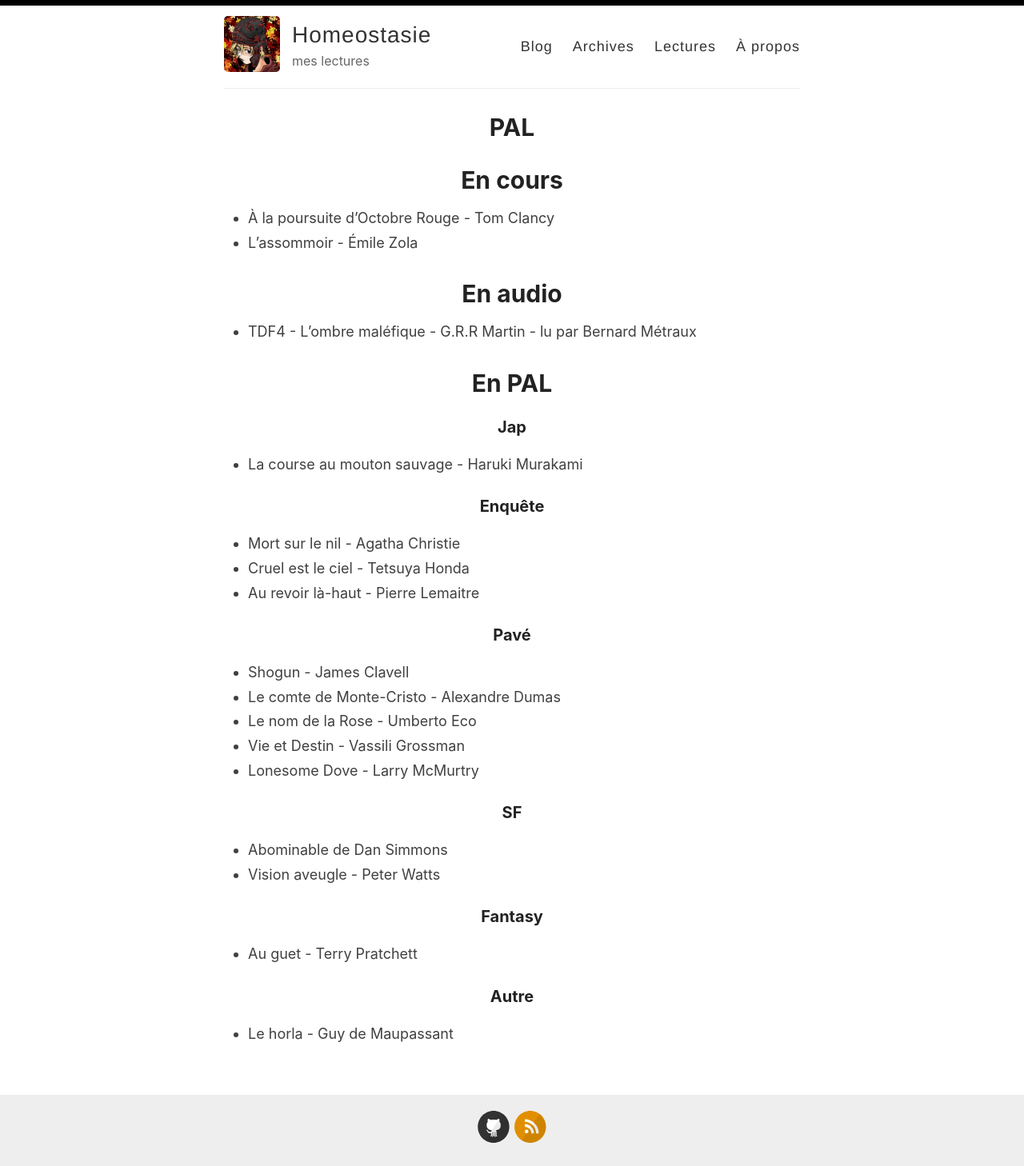
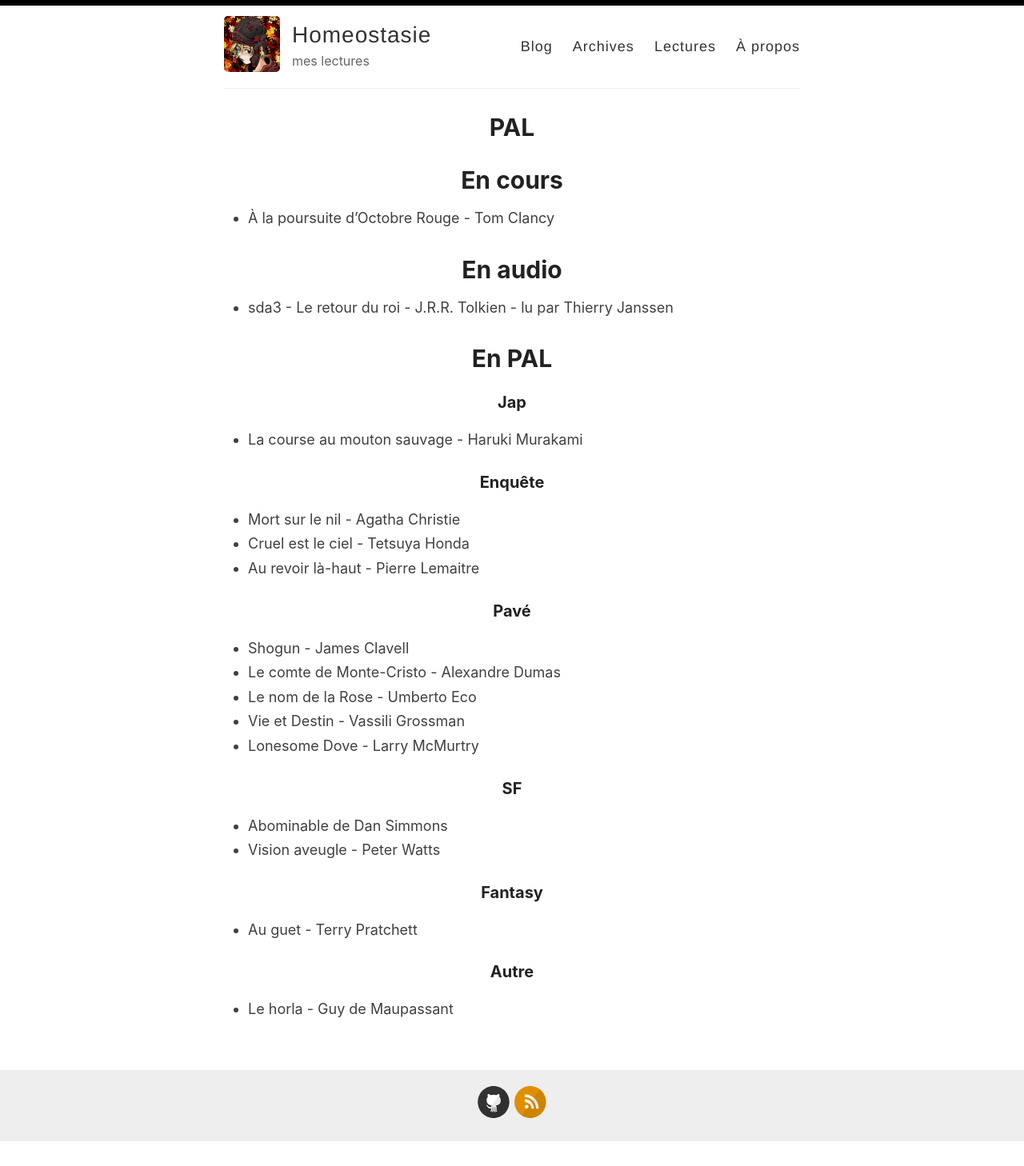
Before and after one commit to homeostasie/bouquins, a Jekyll site: the page built from _pages/pal.md, in a window 1280 px wide. Shown: the whole page at 80% size. Built offline with Jekyll 4.4.1, drawn with Linux system fonts in a browser that asks for light colours; after the commit the page ends 1428 px from its top, so only the background shows below that.

Commit message:
maj lecture février 2022

```diff
--- a/_pages/pal.md
+++ b/_pages/pal.md
@@ -8,11 +8,10 @@ comments: true
 # En cours
 
 - À la poursuite d'Octobre Rouge - Tom Clancy
-- L'assommoir - Émile Zola
 
 # En audio
 
-- TDF4 - L'ombre maléfique - G.R.R Martin - lu par Bernard Métraux
+- sda3 - Le retour du roi - J.R.R. Tolkien - lu par Thierry Janssen
 
 # En PAL
 
```
Also changed, not shown: _pages/lectures.md (+2 -0 lines).
